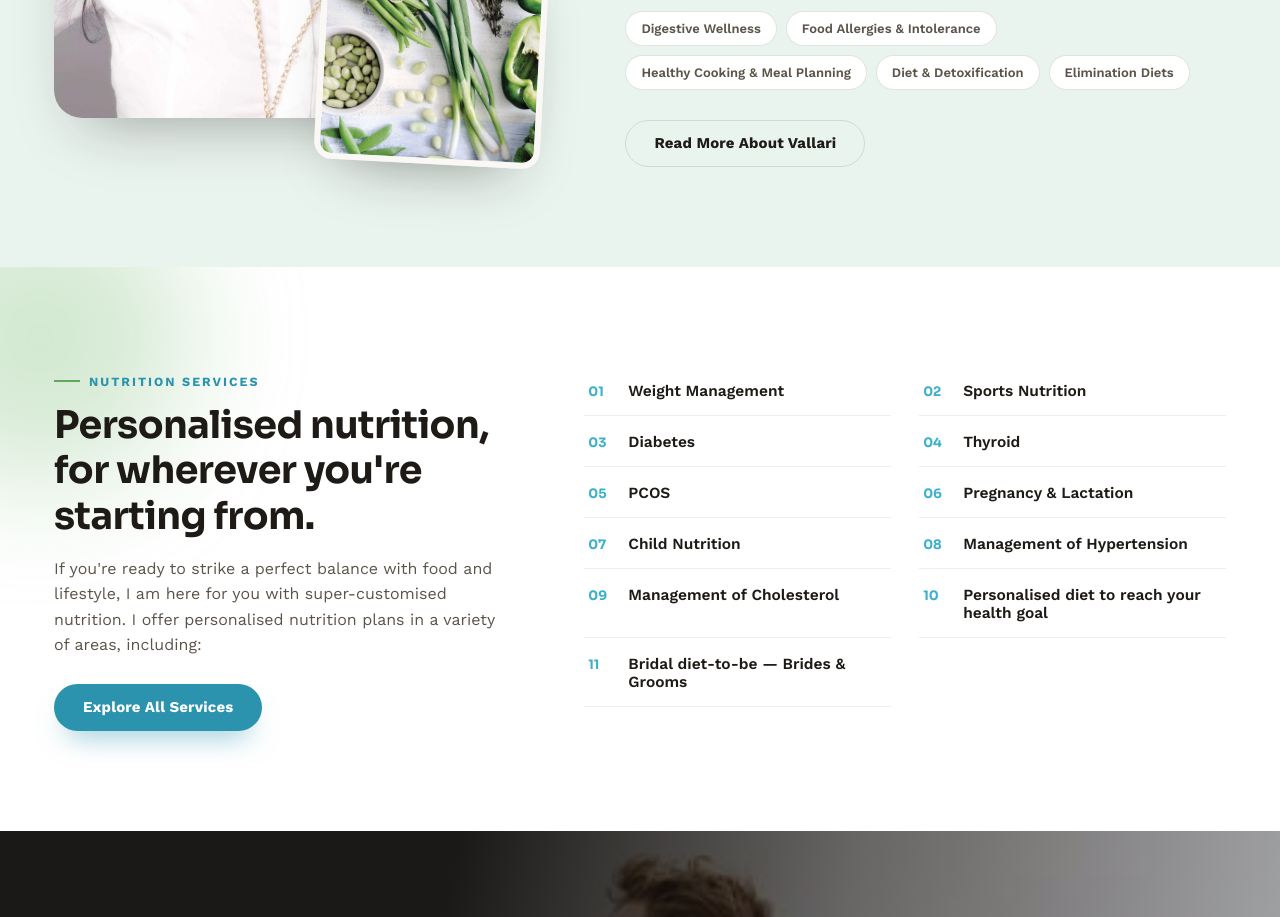
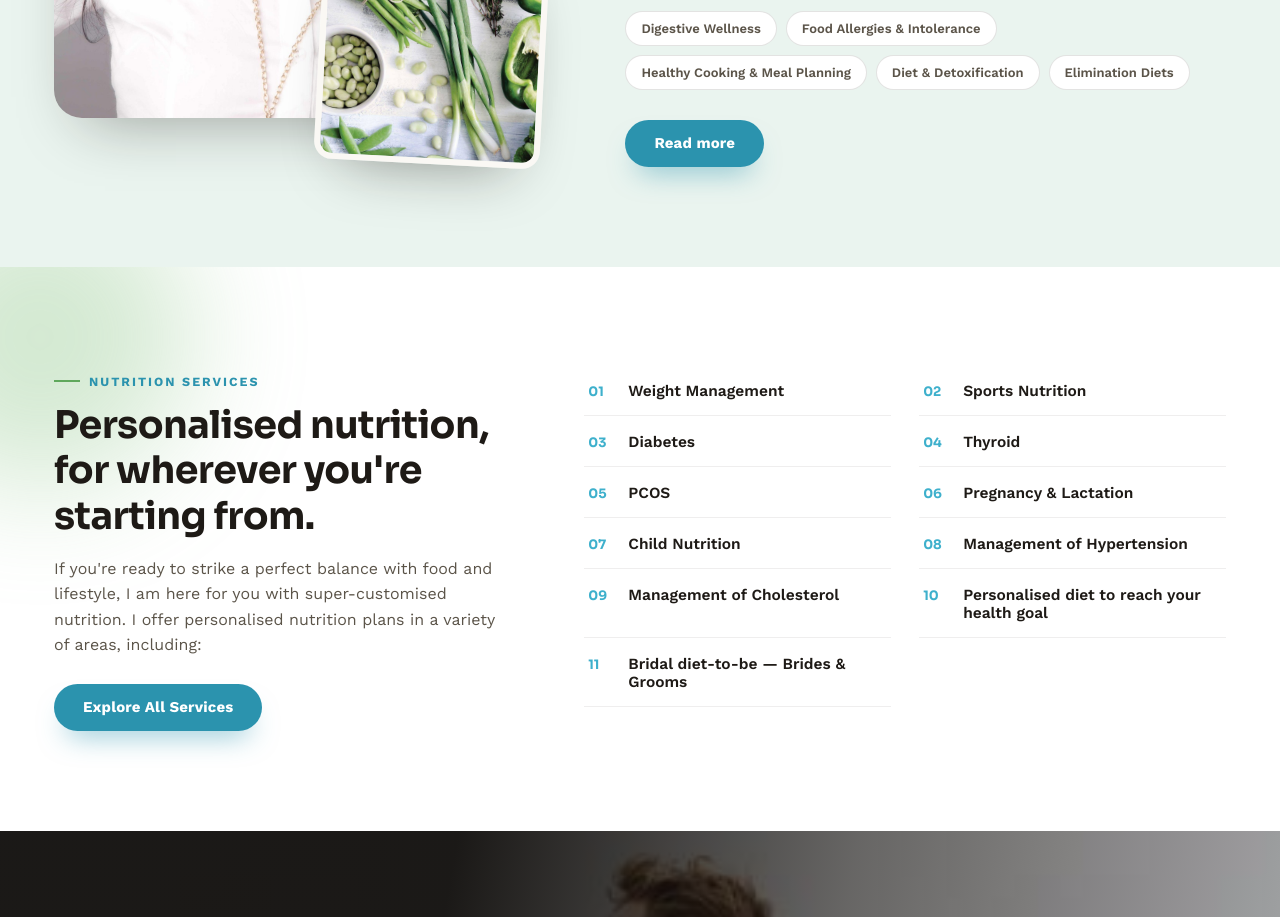
Before and after one commit to Kaasha-Nutrition/kaasha-website, a Next.js app: page / in a window 1280 px wide. Shown: the part 1340-2257 px from the top of the page. Built offline with nearby package versions, Linux system fonts and the light colour scheme.

Commit message:
about update

```diff
--- a/components/About.tsx
+++ b/components/About.tsx
@@ -44,8 +44,8 @@ export default function About() {
               </span>
             ))}
           </div>
-          <Link href="/about" className="btn btn-ghost read-more-btn">
-            Read More About Vallari
+          <Link href="/about" className="btn btn-primary read-more-btn">
+            Read more
           </Link>
         </Reveal>
       </div>
```
Also changed, not shown: public/images/about-watercolor.jpg (added).
